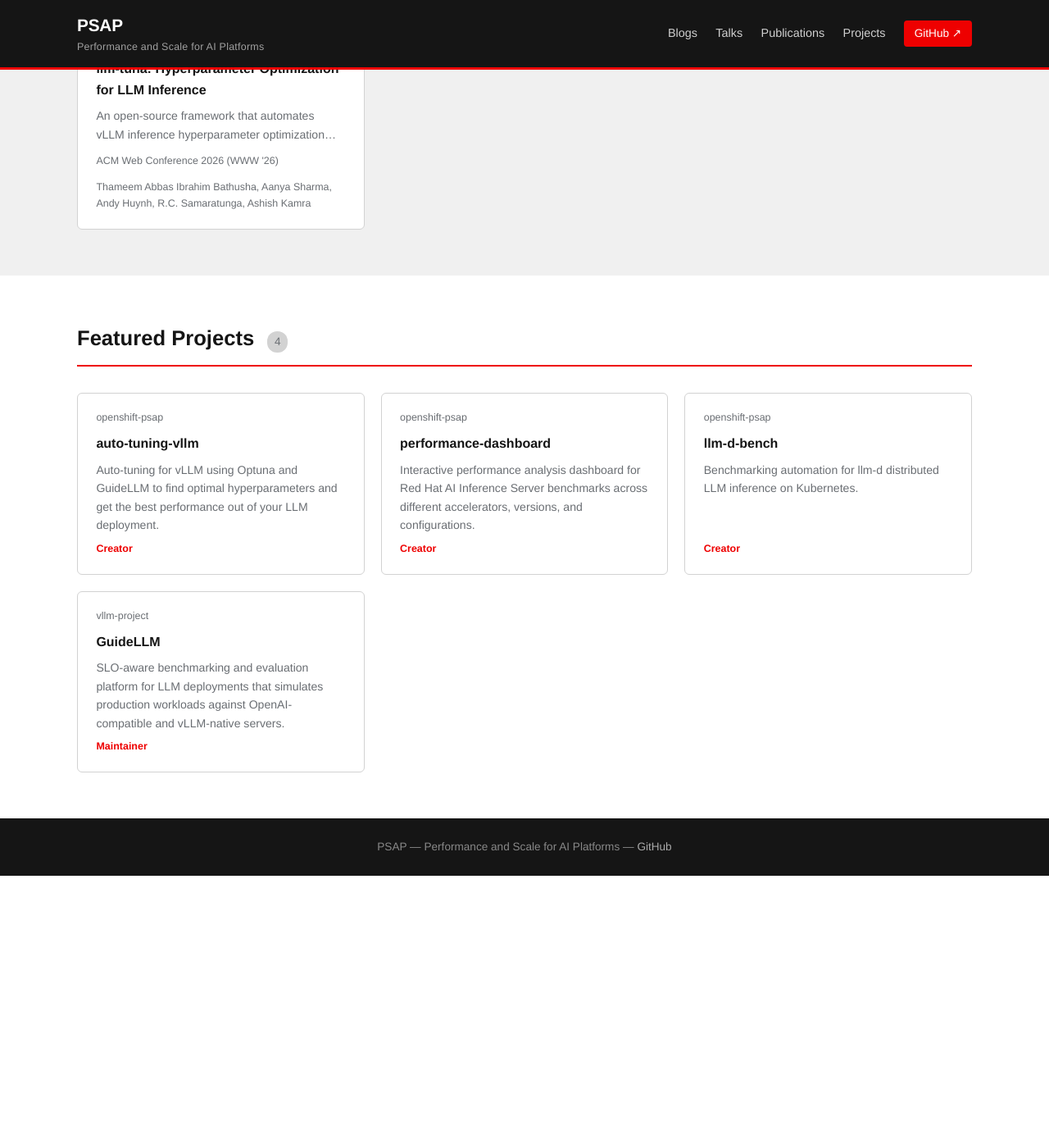
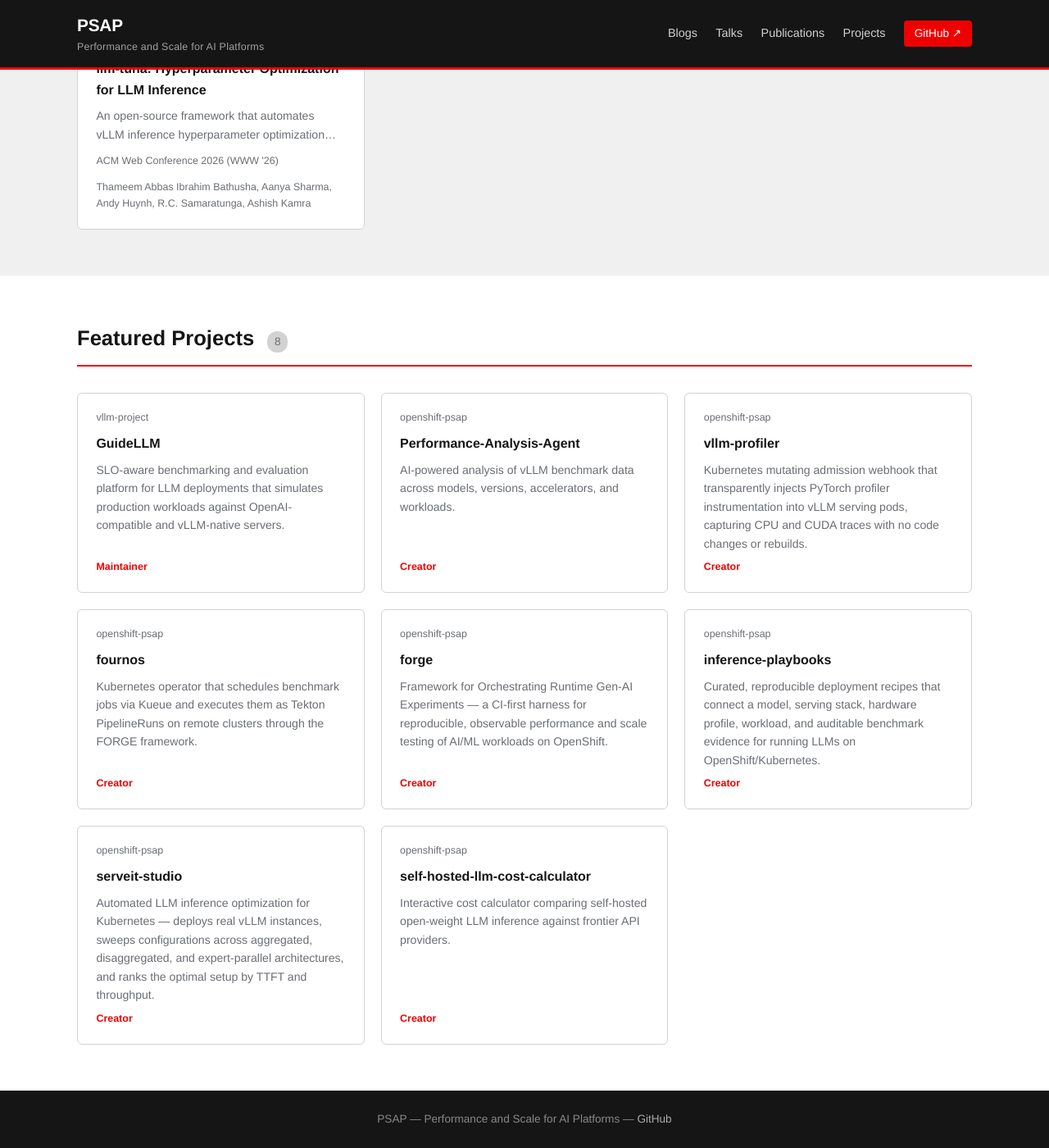
Before and after one commit to openshift-psap/openshift-psap.github.io, a Jekyll site: the page built from index.md, in a window 1280 px wide and 1400 px high, scrolled down 2424 px. Shown: the whole window at 82% size. Built offline with Jekyll 4.4.1, drawn with Linux system fonts in a browser that asks for light colours; before the commit the page ends 3492 px from its top, so only the background shows below that.

Commit message:
Refresh featured projects list
Keep GuideLLM and replace the rest with the seven projects the team
currently wants highlighted: Performance-Analysis-Agent, vllm-profiler,
fournos, forge, inference-playbooks, serveit-studio and
self-hosted-llm-cost-calculator.

Descriptions are taken from each repository's README/metadata; several
had placeholder taglines upstream, so vllm-profiler and serveit-studio
are described from their actual project documentation.

```diff
--- a/_data/upstream_projects.yml
+++ b/_data/upstream_projects.yml
@@ -1,25 +1,49 @@
 # Featured projects by the PSAP team.
 # Fields: name, url, org, description, role
-- name: "auto-tuning-vllm"
-  url: https://github.com/openshift-psap/auto-tuning-vllm
-  org: "openshift-psap"
-  description: "Auto-tuning for vLLM using Optuna and GuideLLM to find optimal hyperparameters and get the best performance out of your LLM deployment."
-  role: "Creator"
-
-- name: "performance-dashboard"
-  url: https://github.com/openshift-psap/performance-dashboard
-  org: "openshift-psap"
-  description: "Interactive performance analysis dashboard for Red Hat AI Inference Server benchmarks across different accelerators, versions, and configurations."
-  role: "Creator"
-
-- name: "llm-d-bench"
-  url: https://github.com/openshift-psap/llm-d-bench
-  org: "openshift-psap"
-  description: "Benchmarking automation for llm-d distributed LLM inference on Kubernetes."
-  role: "Creator"
-
 - name: "GuideLLM"
   url: https://github.com/vllm-project/guidellm
   org: "vllm-project"
   description: "SLO-aware benchmarking and evaluation platform for LLM deployments that simulates production workloads against OpenAI-compatible and vLLM-native servers."
   role: "Maintainer"
+
+- name: "Performance-Analysis-Agent"
+  url: https://github.com/openshift-psap/Performance-Analysis-Agent
+  org: "openshift-psap"
+  description: "AI-powered analysis of vLLM benchmark data across models, versions, accelerators, and workloads."
+  role: "Creator"
+
+- name: "vllm-profiler"
+  url: https://github.com/openshift-psap/vllm-profiler
+  org: "openshift-psap"
+  description: "Kubernetes mutating admission webhook that transparently injects PyTorch profiler instrumentation into vLLM serving pods, capturing CPU and CUDA traces with no code changes or rebuilds."
+  role: "Creator"
+
+- name: "fournos"
+  url: https://github.com/openshift-psap/fournos
+  org: "openshift-psap"
+  description: "Kubernetes operator that schedules benchmark jobs via Kueue and executes them as Tekton PipelineRuns on remote clusters through the FORGE framework."
+  role: "Creator"
+
+- name: "forge"
+  url: https://github.com/openshift-psap/forge
+  org: "openshift-psap"
+  description: "Framework for Orchestrating Runtime Gen-AI Experiments — a CI-first harness for reproducible, observable performance and scale testing of AI/ML workloads on OpenShift."
+  role: "Creator"
+
+- name: "inference-playbooks"
+  url: https://github.com/openshift-psap/inference-playbooks
+  org: "openshift-psap"
+  description: "Curated, reproducible deployment recipes that connect a model, serving stack, hardware profile, workload, and auditable benchmark evidence for running LLMs on OpenShift/Kubernetes."
+  role: "Creator"
+
+- name: "serveit-studio"
+  url: https://github.com/openshift-psap/serveit-studio
+  org: "openshift-psap"
+  description: "Automated LLM inference optimization for Kubernetes — deploys real vLLM instances, sweeps configurations across aggregated, disaggregated, and expert-parallel architectures, and ranks the optimal setup by TTFT and throughput."
+  role: "Creator"
+
+- name: "self-hosted-llm-cost-calculator"
+  url: https://github.com/openshift-psap/self-hosted-llm-cost-calculator
+  org: "openshift-psap"
+  description: "Interactive cost calculator comparing self-hosted open-weight LLM inference against frontier API providers."
+  role: "Creator"
```
